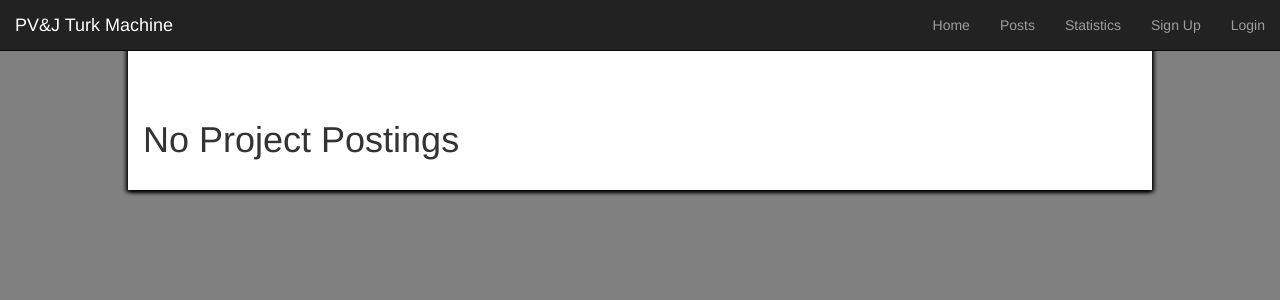
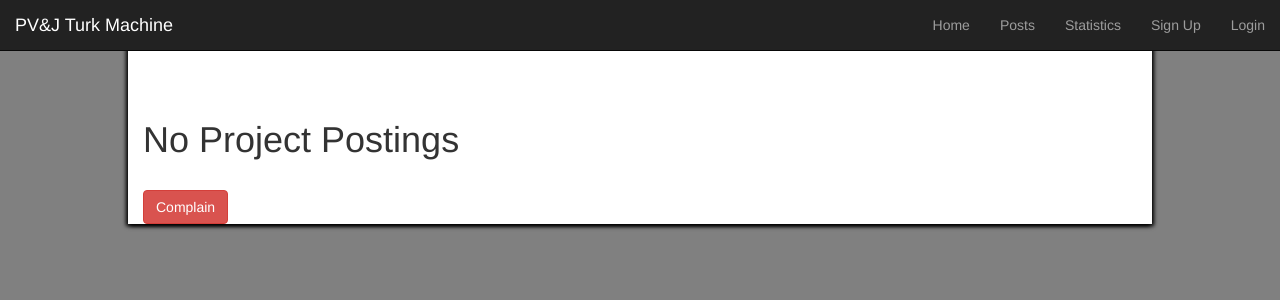
Before and after one commit to jamesw8/PVJ-Turk, a Flask app: page /posts in a window 1280 px wide. Shown: the top 300 px of the page. Run offline with Flask 2, Linux system fonts and the light colour scheme; some libraries are stand-ins or nearby versions.

Commit message:
button to get to complaints

```diff
--- a/complaints.csv
+++ b/complaints.csv
@@ -2,3 +2,4 @@ id,Date,Type,Message,""""8,12-12-12,Sent,season 8 challenger btw
 8,11-11-11,Sent,garbage
 8,10-10-10,Sent,test
 9,9-9-9,Sent,what
+9,22,Sent,k
--- a/templates/viewposts.html
+++ b/templates/viewposts.html
@@ -34,5 +34,5 @@
 		</div>
 	</div>
 {% endfor %}
-</div>
+<a class="btn btn-danger" href="/complaints">Complain</a>
 {% endblock %}
```
